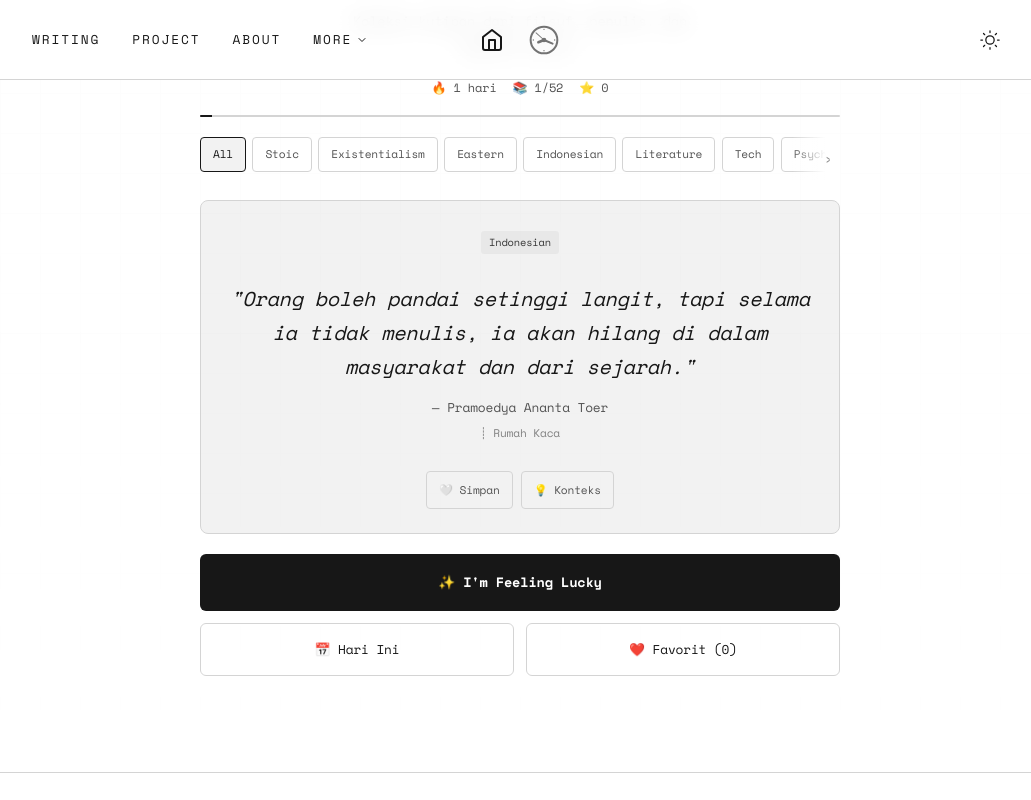
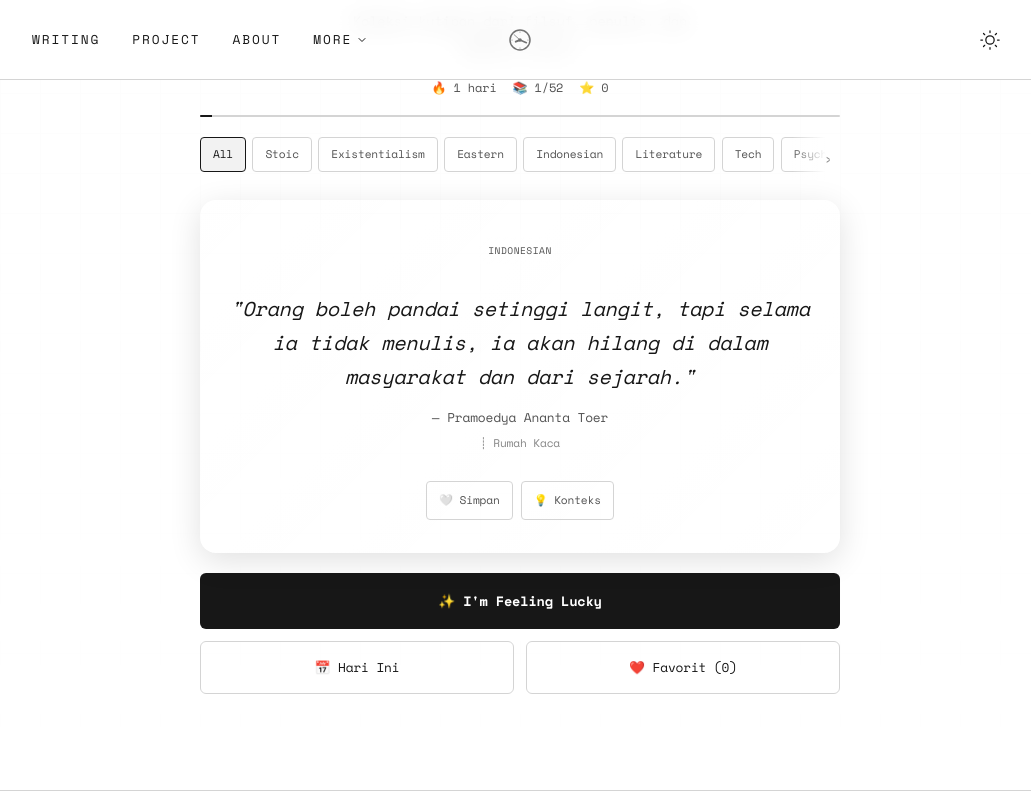
Before and after one commit to muhammadfaza16/muhammadfaza16.github.io, a Next.js app: page / in a window 1280 px wide. Both pictures are taken after a click on the button "✨ I'm Feeling Lucky". Shown: the part 2141-2941 px from the top of the page, without its empty margins (120-1151 px from the left). Built offline with nearby package versions, Linux system fonts and the light colour scheme; a web font is replaced by a local one.

Commit message:
Polish header: center clock, quote box glassmorphism, mobile menu improvements

```diff
--- a/src/components/AnimatedClock.tsx
+++ b/src/components/AnimatedClock.tsx
@@ -4,7 +4,12 @@ import { useState, useEffect } from "react";
 import Link from "next/link";
 import { usePathname } from "next/navigation";
 
-export function AnimatedClock() {
+interface AnimatedClockProps {
+    size?: number;
+    onClick?: () => void;
+}
+
+export function AnimatedClock({ size = 24, onClick }: AnimatedClockProps) {
     const pathname = usePathname();
     const [time, setTime] = useState(new Date());
 
@@ -30,6 +35,7 @@ export function AnimatedClock() {
     return (
         <Link
             href="/time"
+            onClick={onClick}
             style={{
                 opacity: isActive ? 1 : 0.6,
                 transition: "opacity 0.3s ease, transform 0.2s ease",
@@ -41,8 +47,8 @@ export function AnimatedClock() {
             title="Time"
         >
             <svg
-                width="32"
-                height="32"
+                width={size}
+                height={size}
                 viewBox="0 0 24 24"
                 fill="none"
                 stroke="currentColor"
--- a/src/components/Header.tsx
+++ b/src/components/Header.tsx
@@ -23,7 +23,6 @@ export function Header() {
 
     const moreLinks = [
         { href: "/now", label: "Now", emoji: "⚡" },
-        { href: "/time", label: "Time", emoji: "🕐" },
         { href: "/bookshelf", label: "Bookshelf", emoji: "📚" },
         { href: "/ideas", label: "Ideas", emoji: "💡" },
         { href: "/til", label: "TIL", emoji: "🎓" },
@@ -164,8 +163,8 @@ export function Header() {
                         </div>
                     </nav>
 
-                    {/* Mobile Logo (Visible on Mobile) */}
-                    <div className="mobile-only" style={{ display: "flex", alignItems: "center", gap: "1rem" }}>
+                    {/* Mobile Home Icon (Left) */}
+                    <div className="mobile-only" style={{ display: "flex", alignItems: "center" }}>
                         <Link
                             href="/"
                             style={{
@@ -180,27 +179,15 @@ export function Header() {
                                 <polyline points="9 22 9 12 15 12 15 22"></polyline>
                             </svg>
                         </Link>
-                        <AnimatedClock />
                     </div>
 
-                    {/* Desktop Center - Home + Animated Clock */}
+
+
+                    {/* Desktop Center - Animated Clock Only */}
                     <div
                         className="desktop-flex"
-                        style={{ position: "absolute", left: "50%", top: "50%", transform: "translate(-50%, -50%)", alignItems: "center", gap: "1.5rem" }}
+                        style={{ position: "absolute", left: "50%", top: "50%", transform: "translate(-50%, -50%)", alignItems: "center" }}
                     >
-                        <Link
-                            href="/"
-                            style={{
-                                opacity: pathname === "/" ? 1 : 0.5,
-                                transition: "opacity 0.3s ease"
-                            }}
-                            className="hover:opacity-100"
-                        >
-                            <svg width="24" height="24" viewBox="0 0 24 24" fill="none" stroke="currentColor" strokeWidth="2" strokeLinecap="round" strokeLinejoin="round">
-                                <path d="M3 9l9-7 9 7v11a2 2 0 0 1-2 2H5a2 2 0 0 1-2-2z"></path>
-                                <polyline points="9 22 9 12 15 12 15 22"></polyline>
-                            </svg>
-                        </Link>
                         <AnimatedClock />
                     </div>
 
@@ -253,6 +240,14 @@ export function Header() {
                             overflowY: "auto"
                         }}
                     >
+                        {/* Clock in top right corner */}
+                        <div style={{
+                            position: "absolute",
+                            top: "1rem",
+                            right: "1.5rem"
+                        }}>
+                            <AnimatedClock size={48} onClick={() => setIsMenuOpen(false)} />
+                        </div>
                         <nav style={{ display: "flex", flexDirection: "column", alignItems: "center", gap: "1.5rem" }}>
                             {/* Main Links */}
                             {navLinks.map((link) => (
@@ -288,7 +283,7 @@ export function Header() {
                                     }}
                                     className={`transition-colors ${isActive(link.href) ? 'text-[var(--foreground)]' : 'text-[var(--secondary)]'}`}
                                 >
-                                    <span>{link.emoji}</span>
+                                    <span style={{ fontSize: "1.25rem", width: "1.5rem", textAlign: "center" }}>{link.emoji}</span>
                                     <span>{link.label}</span>
                                 </Link>
                             ))}
--- a/src/components/RandomQuote.tsx
+++ b/src/components/RandomQuote.tsx
@@ -400,24 +400,40 @@ export function RandomQuote() {
                 alignItems: "center",
                 justifyContent: "center",
                 marginBottom: "1.25rem",
-                padding: "1.5rem 1rem",
-                borderRadius: "8px",
-                backgroundColor: "var(--hover-bg)",
-                border: "1px solid var(--border)",
-                position: "relative"
+                padding: "2rem 1.5rem",
+                borderRadius: "16px",
+                background: "linear-gradient(135deg, rgba(255,255,255,0.05) 0%, rgba(255,255,255,0.02) 100%)",
+                backdropFilter: "blur(10px)",
+                WebkitBackdropFilter: "blur(10px)",
+                border: "1px solid rgba(255,255,255,0.1)",
+                boxShadow: "0 8px 32px rgba(0,0,0,0.12), inset 0 1px 0 rgba(255,255,255,0.1)",
+                position: "relative",
+                overflow: "hidden"
             }}>
+                {/* Subtle gradient overlay */}
+                <div style={{
+                    position: "absolute",
+                    top: 0,
+                    left: 0,
+                    right: 0,
+                    height: "1px",
+                    background: "linear-gradient(90deg, transparent, rgba(255,255,255,0.2), transparent)"
+                }} />
                 {/* Daily Badge */}
                 {isDailyQuote && (
                     <div style={{
                         position: "absolute",
-                        top: "-8px",
-                        right: "12px",
-                        backgroundColor: "var(--foreground)",
-                        color: "var(--background)",
-                        padding: "0.2rem 0.5rem",
-                        borderRadius: "4px",
+                        top: "-10px",
+                        right: "16px",
+                        background: "linear-gradient(135deg, #fbbf24 0%, #f59e0b 100%)",
+                        color: "#1a1a1a",
+                        padding: "0.35rem 0.75rem",
+                        borderRadius: "20px",
                         fontSize: "0.65rem",
-                        fontWeight: 600
+                        fontWeight: 700,
+                        letterSpacing: "0.02em",
+                        boxShadow: "0 4px 12px rgba(245, 158, 11, 0.4)",
+                        textTransform: "uppercase"
                     }}>
                         ✨ Hari Ini
                     </div>
@@ -431,13 +447,17 @@ export function RandomQuote() {
                     }}>
                         {/* Category */}
                         <span style={{
-                            fontSize: "0.65rem",
-                            padding: "0.15rem 0.5rem",
-                            borderRadius: "3px",
-                            backgroundColor: "var(--hover-bg)",
+                            fontSize: "0.6rem",
+                            padding: "0.25rem 0.6rem",
+                            borderRadius: "12px",
+                            background: "linear-gradient(135deg, rgba(255,255,255,0.1) 0%, rgba(255,255,255,0.05) 100%)",
+                            border: "1px solid rgba(255,255,255,0.15)",
                             marginBottom: "1rem",
                             display: "inline-block",
-                            opacity: 0.85
+                            letterSpacing: "0.05em",
+                            textTransform: "uppercase",
+                            fontWeight: 500,
+                            color: "var(--text-secondary)"
                         }}>
                             {quote.category}
                         </span>
```
